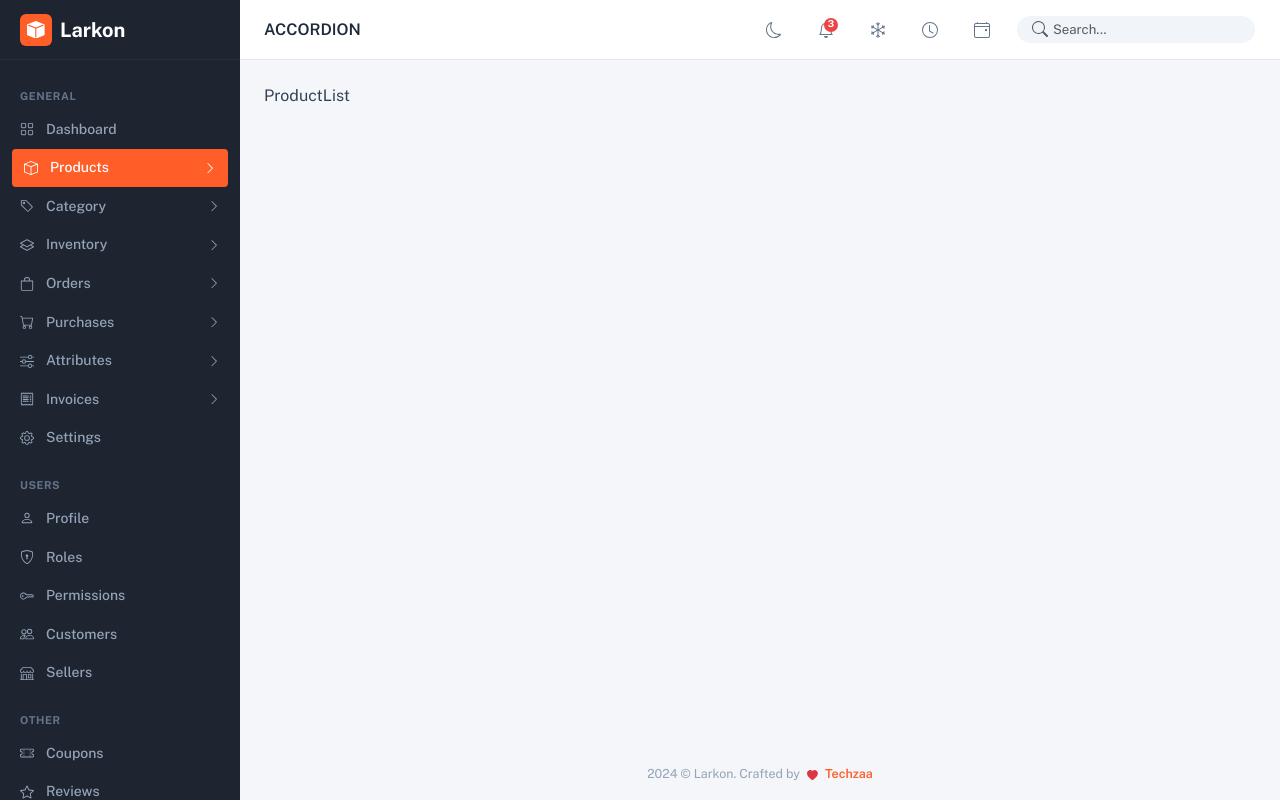
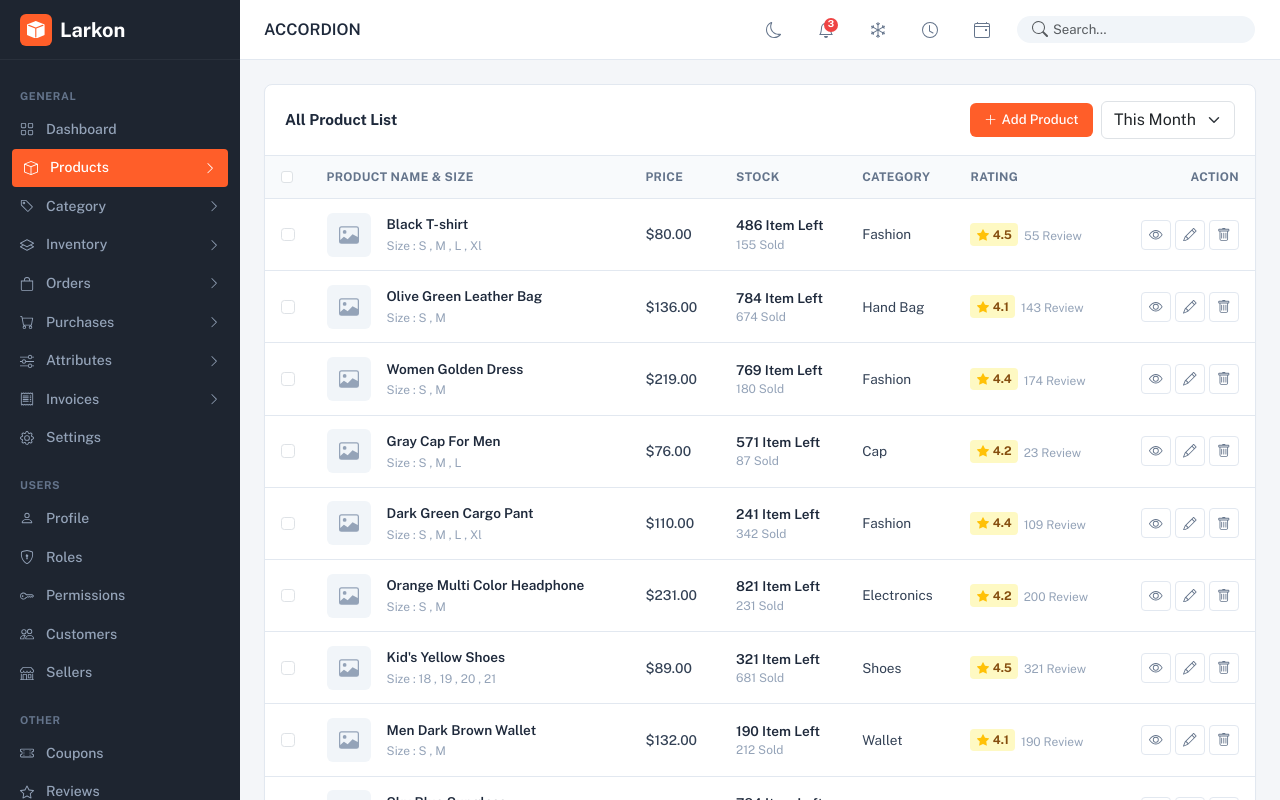
Before and after one commit to Potnuru-Jayavijaygopi/larkonproject, a React (Vite) app: page /products/list in a window 1280 px wide. Shown: the top 800 px of the page. Built offline with nearby package versions, Linux system fonts and the light colour scheme.

Commit message:
product list

```diff
--- /dev/null
+++ b/src/Components/ProductTable.jsx
@@ -0,0 +1,291 @@
+import React, { useState } from "react";
+import {
+  BsPlusLg,
+  BsImage,
+  BsStarFill,
+  BsEye,
+  BsPencil,
+  BsTrash,
+} from "react-icons/bs";
+
+function ProductTable({ onNavigate }) {
+  const initialProducts = [
+    {
+      id: 1,
+      name: "Black T-shirt",
+      sizes: "Size : S , M , L , Xl",
+      price: "$80.00",
+      stockLeft: "486 Item Left",
+      stockSold: "155 Sold",
+      category: "Fashion",
+      rating: "4.5",
+      reviews: "55 Review",
+    },
+    {
+      id: 2,
+      name: "Olive Green Leather Bag",
+      sizes: "Size : S , M",
+      price: "$136.00",
+      stockLeft: "784 Item Left",
+      stockSold: "674 Sold",
+      category: "Hand Bag",
+      rating: "4.1",
+      reviews: "143 Review",
+    },
+    {
+      id: 3,
+      name: "Women Golden Dress",
+      sizes: "Size : S , M",
+      price: "$219.00",
+      stockLeft: "769 Item Left",
+      stockSold: "180 Sold",
+      category: "Fashion",
+      rating: "4.4",
+      reviews: "174 Review",
+    },
+    {
+      id: 4,
+      name: "Gray Cap For Men",
+      sizes: "Size : S , M , L",
+      price: "$76.00",
+      stockLeft: "571 Item Left",
+      stockSold: "87 Sold",
+      category: "Cap",
+      rating: "4.2",
+      reviews: "23 Review",
+    },
+    {
+      id: 5,
+      name: "Dark Green Cargo Pant",
+      sizes: "Size : S , M , L , Xl",
+      price: "$110.00",
+      stockLeft: "241 Item Left",
+      stockSold: "342 Sold",
+      category: "Fashion",
+      rating: "4.4",
+      reviews: "109 Review",
+    },
+    {
+      id: 6,
+      name: "Orange Multi Color Headphone",
+      sizes: "Size : S , M",
+      price: "$231.00",
+      stockLeft: "821 Item Left",
+      stockSold: "231 Sold",
+      category: "Electronics",
+      rating: "4.2",
+      reviews: "200 Review",
+    },
+    {
+      id: 7,
+      name: "Kid's Yellow Shoes",
+      sizes: "Size : 18 , 19 , 20 , 21",
+      price: "$89.00",
+      stockLeft: "321 Item Left",
+      stockSold: "681 Sold",
+      category: "Shoes",
+      rating: "4.5",
+      reviews: "321 Review",
+    },
+    {
+      id: 8,
+      name: "Men Dark Brown Wallet",
+      sizes: "Size : S , M",
+      price: "$132.00",
+      stockLeft: "190 Item Left",
+      stockSold: "212 Sold",
+      category: "Wallet",
+      rating: "4.1",
+      reviews: "190 Review",
+    },
+    {
+      id: 9,
+      name: "Sky Blue Sunglass",
+      sizes: "Size : S , M",
+      price: "$77.00",
+      stockLeft: "784 Item Left",
+      stockSold: "443 Sold",
+      category: "Sunglass",
+      rating: "3.5",
+      reviews: "298 Review",
+    },
+    {
+      id: 10,
+      name: "Kid's Yellow T-shirt",
+      sizes: "Size : S",
+      price: "$110.00",
+      stockLeft: "650 Item Left",
+      stockSold: "365 Sold",
+      category: "Fashion",
+      rating: "4.1",
+      reviews: "156 Review",
+    },
+    {
+      id: 11,
+      name: "White Rubber Band Smart Watch",
+      sizes: "Size : S , M",
+      price: "$77.00",
+      stockLeft: "98 Item Left",
+      stockSold: "241 Sold",
+      category: "Electronics",
+      rating: "3.4",
+      reviews: "201 Review",
+    },
+    {
+      id: 12,
+      name: "Men Brown Leather Shoes",
+      sizes: "Size : 40 , 41 , 42 , 43",
+      price: "$222.00",
+      stockLeft: "176 Item Left",
+      stockSold: "658 Sold",
+      category: "Shoes",
+      rating: "4.1",
+      reviews: "370 Review",
+    },
+  ];
+
+  const [products, setProducts] = useState(initialProducts);
+  const [selectedIds, setSelectedIds] = useState([]);
+
+  const handleSelectAll = (e) => {
+    setSelectedIds(e.target.checked ? products.map((p) => p.id) : []);
+  };
+
+  const handleSelectRow = (id) => {
+    setSelectedIds((prev) =>
+      prev.includes(id) ? prev.filter((i) => i !== id) : [...prev, id],
+    );
+  };
+
+  const handleDelete = (id) => {
+    setProducts((prev) => prev.filter((p) => p.id !== id));
+  };
+
+  return (
+    <div className="content-card">
+      <div className="card-header-custom">
+        <h2 className="card-title-custom">All Product List</h2>
+        <div className="d-flex align-items-center gap-2">
+          <button
+            className="btn-add-product d-inline-flex align-items-center gap-1"
+            type="button"
+            onClick={() => onNavigate && onNavigate("create-product")}
+          >
+            <BsPlusLg /> Add Product
+          </button>
+          <select
+            className="form-select filter-select"
+            style={{ width: "auto" }}
+          >
+            <option value="this-month">This Month</option>
+            <option value="last-month">Last Month</option>
+            <option value="this-year">This Year</option>
+          </select>
+        </div>
+      </div>
+
+      <div className="table-responsive">
+        <table className="table table-custom align-middle">
+          <thead>
+            <tr>
+              <th style={{ width: "40px" }}>
+                <input
+                  type="checkbox"
+                  className="form-check-input"
+                  checked={
+                    selectedIds.length === products.length &&
+                    products.length > 0
+                  }
+                  onChange={handleSelectAll}
+                />
+              </th>
+              <th>Product Name &amp; Size</th>
+              <th>Price</th>
+              <th>Stock</th>
+              <th>Category</th>
+              <th>Rating</th>
+              <th className="text-end">Action</th>
+            </tr>
+          </thead>
+          <tbody>
+            {products.map((item) => (
+              <tr key={item.id}>
+                <td>
+                  <input
+                    type="checkbox"
+                    className="form-check-input"
+                    checked={selectedIds.includes(item.id)}
+                    onChange={() => handleSelectRow(item.id)}
+                  ></input>
+                </td>
+                <td>
+                  <div className="d-flex align-items-center gap-3">
+                    <div
+                      className="product-img-box cursor-pointer"
+                      onClick={() =>
+                        onNavigate && onNavigate("product-details")
+                      }
+                    >
+                      <BsImage />
+                    </div>
+                    <div>
+                      <div
+                        className="product-name cursor-pointer"
+                        onClick={() =>
+                          onNavigate && onNavigate("product-details")
+                        }
+                      >
+                        {item.name}
+                      </div>
+                      <div className="product-sizes">{item.sizes}</div>
+                    </div>
+                  </div>
+                </td>
+                <td className="fw-medium">{item.price}</td>
+                <td>
+                  <div className="stock-left">{item.stockLeft}</div>
+                  <div className="stock-sold">{item.stockSold}</div>
+                </td>
+                <td className="category-badge">{item.category}</td>
+                <td>
+                  <span className="rating-box d-inline-flex align-items-center gap-1">
+                    <BsStarFill className="text-warning" /> {item.rating}
+                  </span>
+                  <span className="reviews-count">{item.reviews}</span>
+                </td>
+                <td className="text-end">
+                  <button
+                    className="action-btn"
+                    type="button"
+                    title="View Detail"
+                    onClick={() => onNavigate && onNavigate("product-details")}
+                  >
+                    <BsEye />
+                  </button>
+                  <button
+                    className="action-btn"
+                    type="button"
+                    title="Edit"
+                    onClick={() => onNavigate && onNavigate("add-product")}
+                  >
+                    <BsPencil />
+                  </button>
+                  <button
+                    className="action-btn delete-btn"
+                    type="button"
+                    title="Delete"
+                    onClick={() => handleDelete(item.id)}
+                  >
+                    <BsTrash />
+                  </button>
+                </td>
+              </tr>
+            ))}
+          </tbody>
+        </table>
+      </div>
+    </div>
+  );
+}
+
+export default ProductTable;
--- a/src/Pages/product/ProductList.jsx
+++ b/src/Pages/product/ProductList.jsx
@@ -1,9 +1,13 @@
-import React from 'react'
+import React from "react";
+import ProductTable from "../../Components/ProductTable";
+import Pagination from "../../Components/Pagination";
+const ProductList = (onNavigate) => {
+  return (
+    <>
+      <ProductTable onNavigate={onNavigate} />
+      <Pagination />
+    </>
+  );
+};
 
-function ProductList() {
-  return (
-    <div>ProductList</div>
-  )
-}
-
-export default ProductList
+export default ProductList;
--- a/src/Pages/purchases/OrdersList.jsx
+++ b/src/Pages/purchases/OrdersList.jsx
@@ -1,9 +1,9 @@
 import React from 'react'
 
 function OrdersList() {
-  return (
-    <div>OrdersList</div>
-  )
+    return (
+        <div>OrdersList</div>
+    )
 }
 
 export default OrdersList
--- a/src/Pages/purchases/PurchaseList.jsx
+++ b/src/Pages/purchases/PurchaseList.jsx
@@ -1,9 +1,9 @@
 import React from 'react'
 
 function PurchaseList() {
-  return (
-    <div>PurchaseList</div>
-  )
+    return (
+        <div>PurchaseList</div>
+    )
 }
 
 export default PurchaseList
--- a/src/Pages/purchases/ReturnOrders.jsx
+++ b/src/Pages/purchases/ReturnOrders.jsx
@@ -1,9 +1,9 @@
 import React from 'react'
 
 function ReturnOrders() {
-  return (
-    <div>ReturnOrders</div>
-  )
+    return (
+        <div>ReturnOrders</div>
+    )
 }
 
 export default ReturnOrders
```
Also changed, not shown: src/App.jsx (line endings or trailing spaces).
